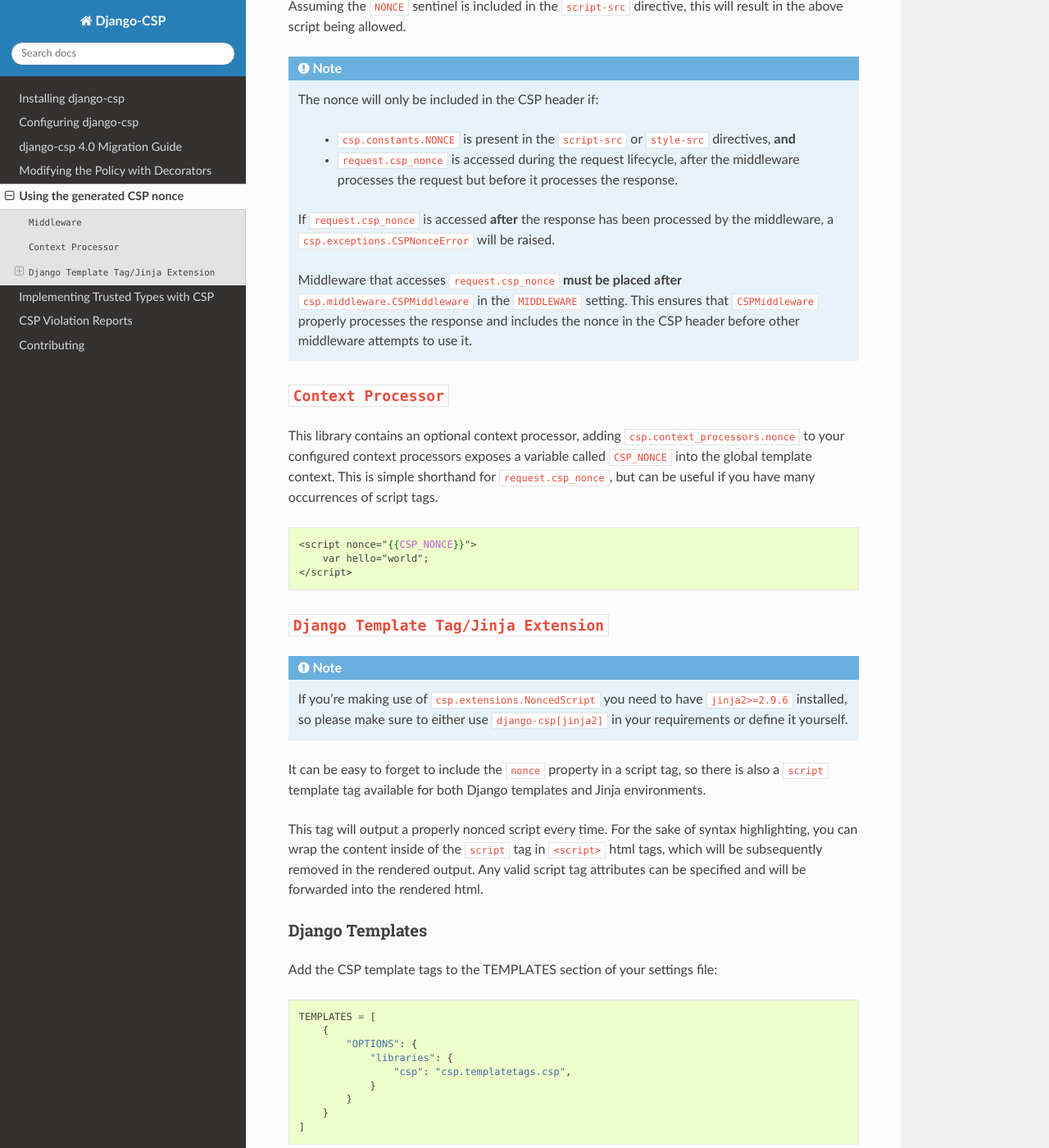
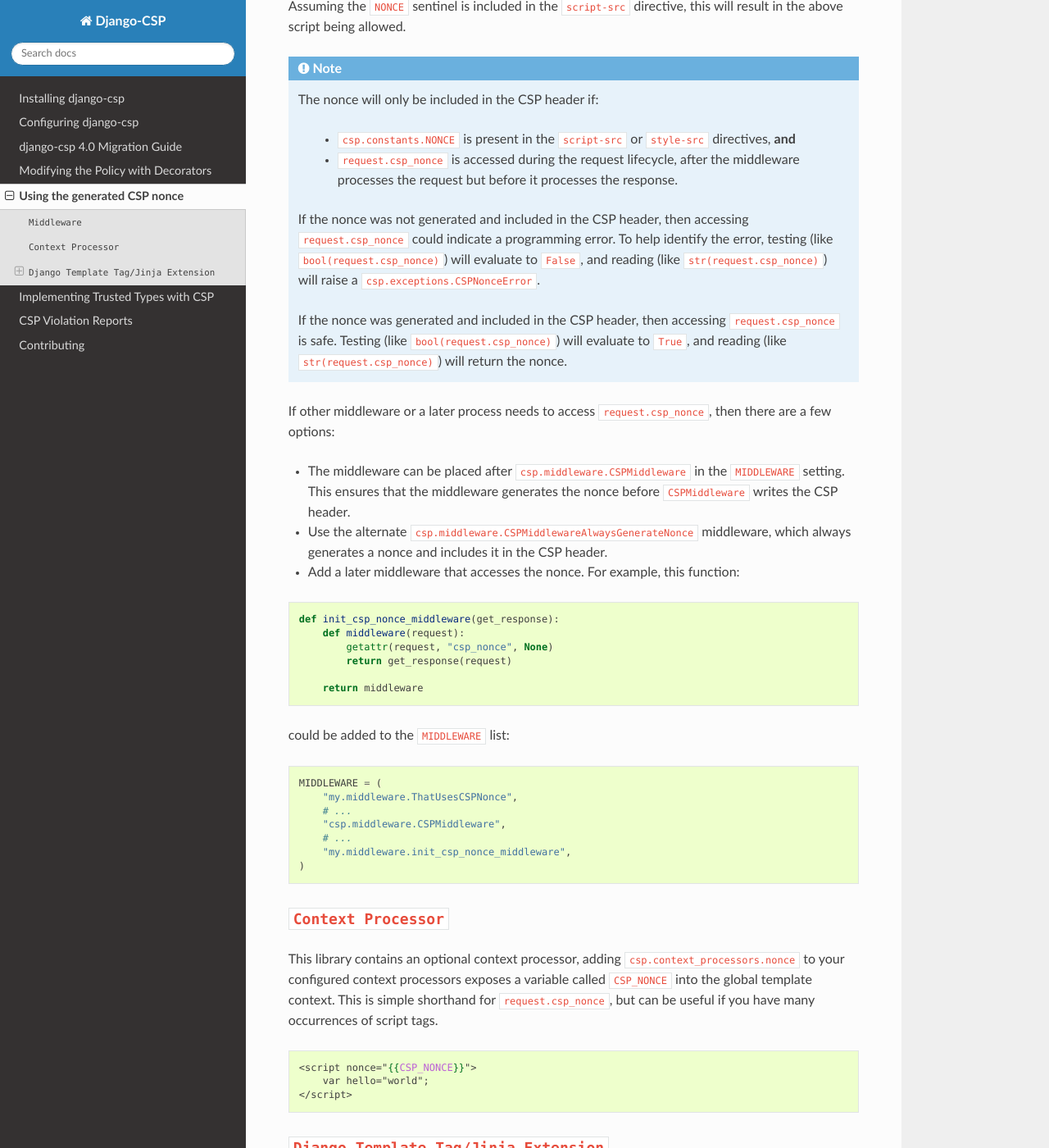
Before and after one commit to mozilla/django-csp, a Sphinx documentation site: the page built from docs/nonce.rst, in a window 1280 px wide and 1400 px high, scrolled down 845 px. Shown: the whole window at 82% size. Built offline with Sphinx 7.4.7 and the Read the Docs theme 3.1.0, drawn with Linux system fonts in a browser that asks for light colours.

Commit message:
Add CSPMiddlewareAlwaysGenerateNonce
This variant middleware always generates the nonce. This is useful when
a process that runs after the middleware needs the nonce.

One example is the middleware used by django-debug-toolbar (DDT). It
needs to be defined early in the MIDDLEWARE list that it can inject
HTML, CSS, and JavaScript after the response has been generated. DDT
users could use this middleware to ensure the CSP nonce is always
available for its asset.

```diff
--- a/docs/nonce.rst
+++ b/docs/nonce.rst
@@ -48,13 +48,44 @@ above script being allowed.
      - ``request.csp_nonce`` is accessed during the request lifecycle, after the middleware
        processes the request but before it processes the response.
 
-   If ``request.csp_nonce`` is accessed **after** the response has been processed by the middleware,
-   a ``csp.exceptions.CSPNonceError`` will be raised.
+   If the nonce was not generated and included in the CSP header, then accessing ``request.csp_nonce``
+   could indicate a programming error. To help identify the error, testing
+   (like ``bool(request.csp_nonce)``) will evaluate to ``False``, and reading
+   (like ``str(request.csp_nonce)``) will raise a
+   ``csp.exceptions.CSPNonceError``.
 
-   Middleware that accesses ``request.csp_nonce`` **must be placed after**
-   ``csp.middleware.CSPMiddleware`` in the ``MIDDLEWARE`` setting. This ensures that
-   ``CSPMiddleware`` properly processes the response and includes the nonce in the CSP header before
-   other middleware attempts to use it.
+   If the nonce was generated and included in the CSP header, then accessing ``request.csp_nonce``
+   is safe. Testing (like ``bool(request.csp_nonce)``) will evaluate to
+   ``True``, and reading (like ``str(request.csp_nonce)``) will return the nonce.
+
+If other middleware or a later process needs to access ``request.csp_nonce``, then there are a few options:
+
+* The middleware can be placed after ``csp.middleware.CSPMiddleware`` in the ``MIDDLEWARE`` setting.
+  This ensures that the middleware generates the nonce before ``CSPMiddleware`` writes the CSP header.
+* Use the alternate ``csp.middleware.CSPMiddlewareAlwaysGenerateNonce`` middleware, which always
+  generates a nonce and includes it in the CSP header.
+* Add a later middleware that accesses the nonce. For example, this function:
+
+.. code-block:: python
+
+    def init_csp_nonce_middleware(get_response):
+        def middleware(request):
+            getattr(request, "csp_nonce", None)
+            return get_response(request)
+
+        return middleware
+
+could be added to the ``MIDDLEWARE`` list:
+
+.. code-block:: python
+
+    MIDDLEWARE = (
+        "my.middleware.ThatUsesCSPNonce",
+        # ...
+        "csp.middleware.CSPMiddleware",
+        # ...
+        "my.middleware.init_csp_nonce_middleware",
+    )
 
 ``Context Processor``
 =====================
```
Also changed, not shown: docs/installation.rst (+6 -1 lines), 2 other files.
